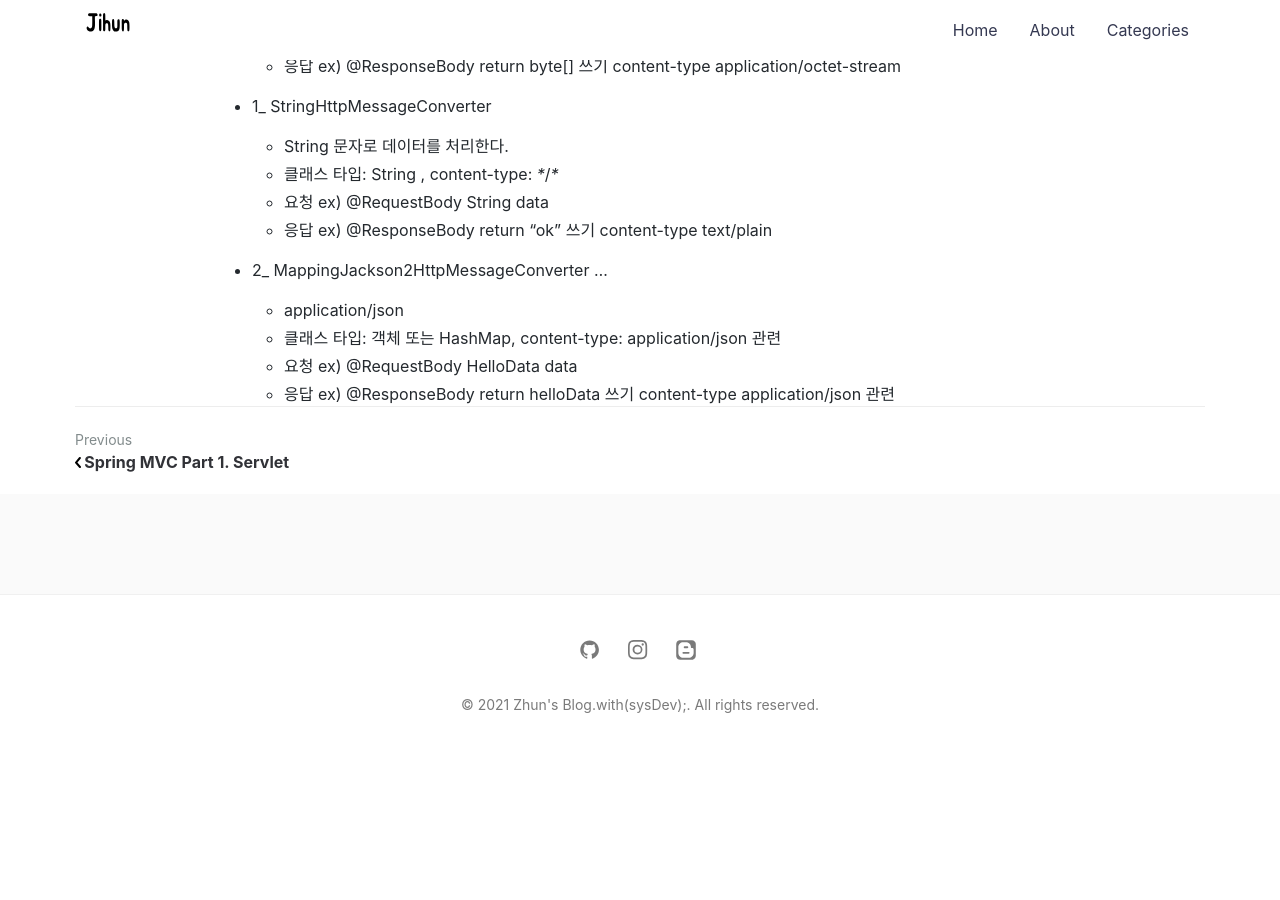
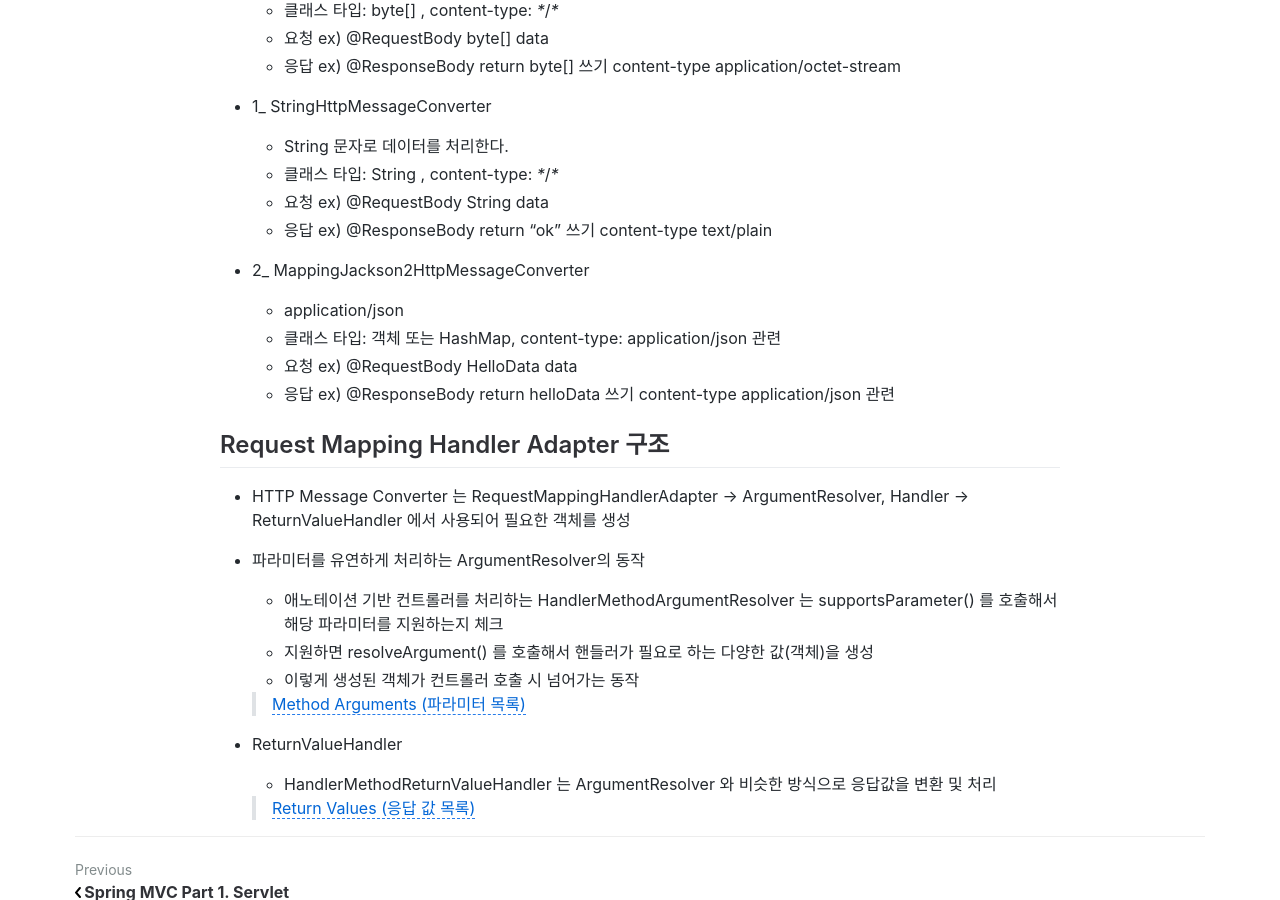
Before and after one commit to jihunparkme/jihunparkme.github.io, a Jekyll site: the page built from _posts/2021-08-16-Spring-MVC-Part1-MVC.md, in a window 1280 px wide and 900 px high, scrolled down 12150 px. Built offline with Jekyll 4.4.1, drawn with Linux system fonts in a browser that asks for light colours; comment, search, counter and statistics services are not loaded; before the commit the page ends 12910 px from its top, so only the background shows below that.

Commit message:
[스프링 MVC - 기본 기능]  요청 매핑 헨들러 어뎁터 구조

```diff
--- a/_posts/2021-08-16-Spring-MVC-Part1-MVC.md
+++ b/_posts/2021-08-16-Spring-MVC-Part1-MVC.md
@@ -554,8 +554,26 @@ HTTP Message Converter 적용 시기
   - 요청 ex) @RequestBody String data
   - 응답 ex) @ResponseBody return "ok" 쓰기 content-type text/plain
 
-- 2\_ MappingJackson2HttpMessageConverter ...
+- 2\_ MappingJackson2HttpMessageConverter
   - application/json
   - 클래스 타입: 객체 또는 HashMap, content-type: application/json 관련
   - 요청 ex) @RequestBody HelloData data
   - 응답 ex) @ResponseBody return helloData 쓰기 content-type application/json 관련
+
+## Request Mapping Handler Adapter 구조
+
+- HTTP Message Converter 는 RequestMappingHandlerAdapter -> ArgumentResolver, Handler -> ReturnValueHandler 에서 사용되어 필요한 객체를 생성
+
+- 파라미터를 유연하게 처리하는 ArgumentResolver의 동작
+
+  - 애노테이션 기반 컨트롤러를 처리하는 HandlerMethodArgumentResolver 는 supportsParameter() 를 호출해서 해당 파라미터를 지원하는지 체크
+  - 지원하면 resolveArgument() 를 호출해서 핸들러가 필요로 하는 다양한 값(객체)을 생성
+  - 이렇게 생성된 객체가 컨트롤러 호출 시 넘어가는 동작
+
+  > [Method Arguments (파라미터 목록)](https://docs.spring.io/spring-framework/docs/current/reference/html/web.html#mvc-ann-arguments)
+
+- ReturnValueHandler
+
+  - HandlerMethodReturnValueHandler 는 ArgumentResolver 와 비슷한 방식으로 응답값을 변환 및 처리
+
+  > [Return Values (응답 값 목록)](https://docs.spring.io/spring-framework/docs/current/reference/html/web.html#mvc-ann-return-types)
```
